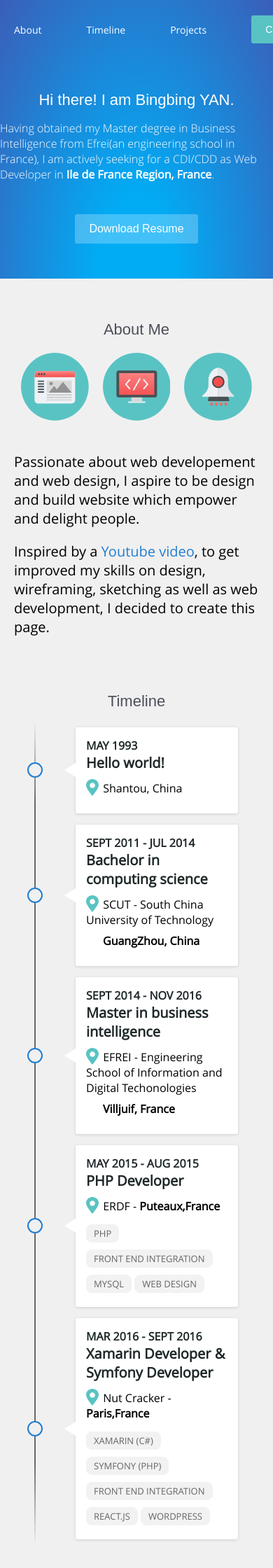
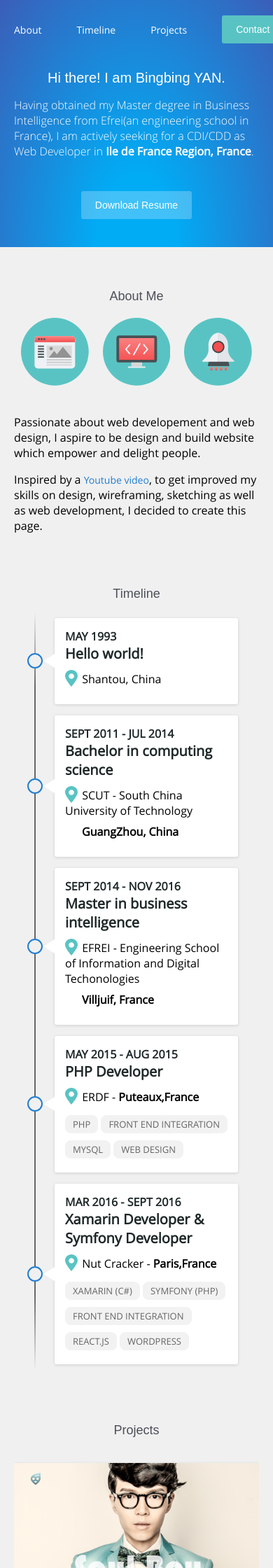
Before and after one commit to JulieMIYA/JulieMIYA.github.io, a Jekyll site: the page built from index.html, in a window 390 px wide. Shown: the top 2240 px of the page at 70% size. Built offline with Jekyll 4.4.1, drawn with Linux system fonts in a browser that asks for light colours; nearby versions of some CDN libraries; some web fonts are replaced.

Commit message:
restyle header and about part

```diff
--- a/assets/css/2-base/_base.sass
+++ b/assets/css/2-base/_base.sass
@@ -1,12 +1,19 @@
 body
   background: $light
-  font-size : 100%
+  //font-size : 100%
 a
   cursor: pointer
   color: #fff
   &:link ,&:visited, &:active
     text-decoration: none
+  @media all and (max-width: #{$phone-length - 1} )
+    font-size: 14px
+
 p
+  @media all and (max-width: #{$phone-length - 1} )
+    font-size: 16px
+  @media all and (max-width: #{$tablet-length - 1} ) and (min-width:$phone-length )
+    font-size: 18px
   font-size: 20px
 section
   position: relative
@@ -15,6 +22,8 @@ section
   text-align: center
   color: $brown
   font-weight: lighter
+  @media all and (max-width: #{$phone-length - 1} )
+    font-size: 18px
   font-size: 22px
   font-family: "Montserrat", sans-serif
 
--- a/assets/css/2-base/_var.sass
+++ b/assets/css/2-base/_var.sass
@@ -9,6 +9,7 @@ $light: #F0F0F0
 $grey-blue: #1F2829
 $marron: #770000
 $tablet-length: 768px
+$phone-length: 450px
 
 $cyan: #59C3C3
 $blue: #227ed1
--- a/assets/css/3-section/_header.sass
+++ b/assets/css/3-section/_header.sass
@@ -43,8 +43,8 @@
     +justify-content(flex-start)
     +flex-direction(row)
     li
-      height: 4rem
-      padding-right: 4rem
+      height: 64px
+      padding-right: 50px
       a
         +display(flex)
         +justify-content(center)
@@ -52,46 +52,45 @@
         height: 100%
         color: #fff
 
-  .nav
-    position: relative
-    .sliding-indicator
-      +transform(scaleX(0))
-      background-color: #4285f4
-      bottom: 0
-      height: .125rem
-      left: 0
-      position: absolute
-      width: 6.25rem
+  // .nav
+  //   position: relative
+  //   .sliding-indicator
+  //     +transform(scaleX(0))
+  //     background-color: #4285f4
+  //     bottom: 0
+  //     height: .125rem
+  //     left: 0
+  //     position: absolute
+  //     width: 6.25rem
 
 
 header
   position: relative
   width: 100%
-  padding-top: 100px
+  padding: 100px 0 40px 0
   +background-image(radial-gradient(at bottom, #01ACF5 20%, #3B5EB8))
-  .container
-    padding: 30px 0 50px 0
-    .page-title
-      text-align: center
-      @media all and (max-width: 450px)
-        font-size: 22px
-      font-family: 'Montserrat', sans-serif
-      color: #fff
-      font-size: 36px
-    .page-description
-      @media all and (max-width: 450px)
-        font-size: 16px
+  .page-title
+    text-align: center
+    @media all and (max-width: #{$phone-length - 1} )
       font-size: 20px
-      color: #fff
-      font-weight: lighter
+    @media all and (max-width: #{$tablet-length - 1} ) and (min-width:$phone-length )
+      font-size: 22px
+    font-family: 'Montserrat', sans-serif
+    color: #fff
+    font-size: 36px
+  .page-description
+    @media all and (max-width: #{$phone-length - 1} )
+      font-size: 16px
+    @media all and (max-width: #{$tablet-length - 1} ) and (min-width:$phone-length )
+      font-size: 18px
+    font-size: 20px
+    color: #fff
+    font-weight: lighter
 
 #downloadCvBtn
   background: rgba(255,255,255,0.25)
   +display(inline-block)
   margin-top: 30px
-
-
-
 
   // .avatar
   //   z-index: 2
--- a/assets/css/3-section/_timeline.sass
+++ b/assets/css/3-section/_timeline.sass
@@ -152,6 +152,6 @@ ul.timeline
       @media screen and (min-width: $tablet-length)
         width: 45%
       @media screen and (max-width: #{$tablet-length - 1} )
-        width: 80%
+        width: calc(100% - 28px)
       padding: 15px
       background: #fff
```
